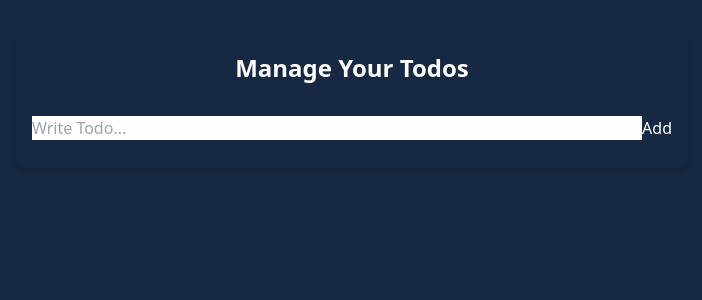
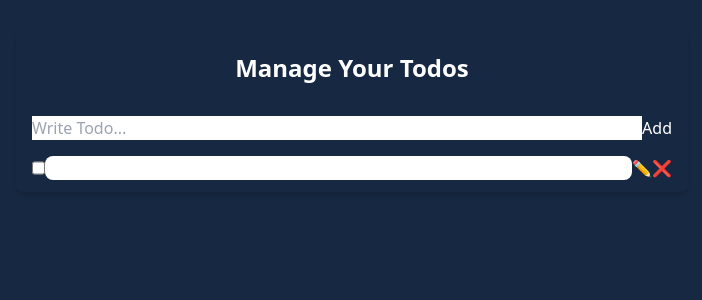
Before and after one commit to ju78832/Todo, a React (Create React App) app: page / in a window 1280 px wide. Both pictures are taken after typing "Sample" into the empty fields and a click on the button "Add". Shown: the top 300 px of the page, without its empty margins (288-990 px from the left). Built offline with nearby package versions, Linux system fonts and the light colour scheme.

Commit message:
Update the changes

```diff
--- a/src/App.js
+++ b/src/App.js
@@ -1,6 +1,7 @@
-import React, { useState } from 'react'
+import React, { useState, useEffect } from 'react'
 import { TodoProvider } from './context/TodoContext';
-import Todoform from './components/Todoform';
+import TodoForm from './components/Todoform';
+import { TodoItem } from './components';
 
 function App() {
   const [todos, setTodos] = useState([]);
@@ -26,6 +27,18 @@ function App() {
     ))
   }
 
+  useEffect(() => {
+    const todos = JSON.parse(localStorage.getItem("todos"))
+
+    if (todos && todos.length > 0) {
+      setTodos(todos)
+    }
+  }, [])
+
+  useEffect(() => {
+    localStorage.setItem("todos", JSON.stringify(todos))
+  }, [todos])
+
 
   return (
     <TodoProvider value={{todos, addTodo, updateTodo, deleteTodo, toggleComplete}}>
@@ -34,10 +47,16 @@ function App() {
                   <h1 className="text-2xl font-bold text-center mb-8 mt-2">Manage Your Todos</h1>
                   <div className="mb-4">
                       {/* Todo form goes here */}
-                      <Todoform />
+                      <TodoForm />
                   </div>
                   <div className="flex flex-wrap gap-y-3">
-
+                  {todos.map((todo) => (
+                          <div key={todo.id}
+                          className='w-full'
+                          >
+                            <TodoItem todo={todo} />
+                          </div>
+                        ))}
                   </div>
               </div>
           </div>
--- a/src/components/TodoItem.jsx
+++ b/src/components/TodoItem.jsx
@@ -0,0 +1,66 @@
+import React, { useState } from 'react'
+import { useTodo } from '../context/TodoContext';
+
+function TodoItem({ todo }) {
+  const [isTodoEditable, setIsTodoEditable] = useState(false)
+  const [todoMsg, setTodoMsg] = useState(todo.todo)
+  const {updateTodo, deleteTodo, toggleComplete} = useTodo()
+
+  const editTodo = () => {
+    updateTodo(todo.id, {...todo, todo: todoMsg})
+    setIsTodoEditable(false)
+  }
+  const toggleCompleted = () => {
+    //console.log(todo.id);
+    toggleComplete(todo.id)
+  }
+
+  return (
+      <div
+          className={`flex border border-black/10 rounded-lg px-3 py-1.5 gap-x-3 shadow-sm shadow-white/50 duration-300  text-black ${
+              todo.completed ? "bg-[#c6e9a7]" : "bg-[#ccbed7]"
+          }`}
+      >
+          <input
+              type="checkbox"
+              className="cursor-pointer"
+              checked={todo.completed}
+              onChange={toggleCompleted}
+          />
+          <input
+              type="text"
+              className={`border outline-none w-full bg-transparent rounded-lg ${
+                  isTodoEditable ? "border-black/10 px-2" : "border-transparent"
+              } ${todo.completed ? "line-through" : ""}`}
+              value={todoMsg}
+              onChange={(e) => setTodoMsg(e.target.value)}
+              readOnly={!isTodoEditable}
+          />
+          {/* Edit, Save Button */}
+          <button
+              className="inline-flex w-8 h-8 rounded-lg text-sm border border-black/10 justify-center items-center bg-gray-50 hover:bg-gray-100 shrink-0 disabled:opacity-50"
+              onClick={() => {
+                if (todo.completed) return;
+
+                if (isTodoEditable) {
+                    editTodo();
+                } else setIsTodoEditable((prev) => !prev);
+            }
+              }
+
+              disabled={todo.completed}
+          >
+              {isTodoEditable ? "📁" : "✏️"}
+          </button>
+          {/* Delete Todo Button */}
+          <button
+              className="inline-flex w-8 h-8 rounded-lg text-sm border border-black/10 justify-center items-center bg-gray-50 hover:bg-gray-100 shrink-0"
+              onClick={() => deleteTodo(todo.id)}
+          >
+              ❌
+          </button>
+      </div>
+  );
+}
+
+export default TodoItem;
--- /dev/null
+++ b/src/components/index.js
@@ -0,0 +1,4 @@
+import TodoForm from "./Todoform";
+import TodoItem from './TodoItem';
+
+export {TodoForm, TodoItem}
--- a/src/context/TodoContext.js
+++ b/src/context/TodoContext.js
@@ -1,19 +1,22 @@
-import { createContext, useContext } from "react";
+import {createContext, useContext} from "react"
 
 export const TodoContext = createContext({
-    todos: [{
-        id: 1,
-        todo: "initial todo",
-        complete: false
-    }
+    todos: [
+        {
+            id: 1,
+            todo: " Todo msg",
+            completed: false,
+        }
     ],
     addTodo: (todo) => {},
     updateTodo: (id, todo) => {},
-    deleteTodo: (id) =>{},
-    isToggleComplete: (id) => {}
+    deleteTodo: (id) => {},
+    toggleComplete: (id) => {}
 })
 
+
 export const useTodo = () => {
-    return useContext(TodoContext);
+    return useContext(TodoContext)
 }
-export const TodoProvider = TodoContext.Provider;
+
+export const TodoProvider = TodoContext.Provider
--- a/src/index.js
+++ b/src/index.js
@@ -1,20 +1,17 @@
 import React from 'react';
 import ReactDOM from 'react-dom/client';
-import './index.css';
+import "./index.css"
 import App from './App';
-
-
+import reportWebVitals from './reportWebVitals';
 
 const root = ReactDOM.createRoot(document.getElementById('root'));
 root.render(
   <React.StrictMode>
-
     <App />
-
-
   </React.StrictMode>
 );
 
 // If you want to start measuring performance in your app, pass a function
 // to log results (for example: reportWebVitals(console.log))
 // or send to an analytics endpoint. Learn more: https://bit.ly/CRA-vitals
+reportWebVitals();
--- /dev/null
+++ b/src/reportWebVitals.js
@@ -0,0 +1,13 @@
+const reportWebVitals = onPerfEntry => {
+    if (onPerfEntry && onPerfEntry instanceof Function) {
+      import('web-vitals').then(({ getCLS, getFID, getFCP, getLCP, getTTFB }) => {
+        getCLS(onPerfEntry);
+        getFID(onPerfEntry);
+        getFCP(onPerfEntry);
+        getLCP(onPerfEntry);
+        getTTFB(onPerfEntry);
+      });
+    }
+  };
+
+  export default reportWebVitals;
```
